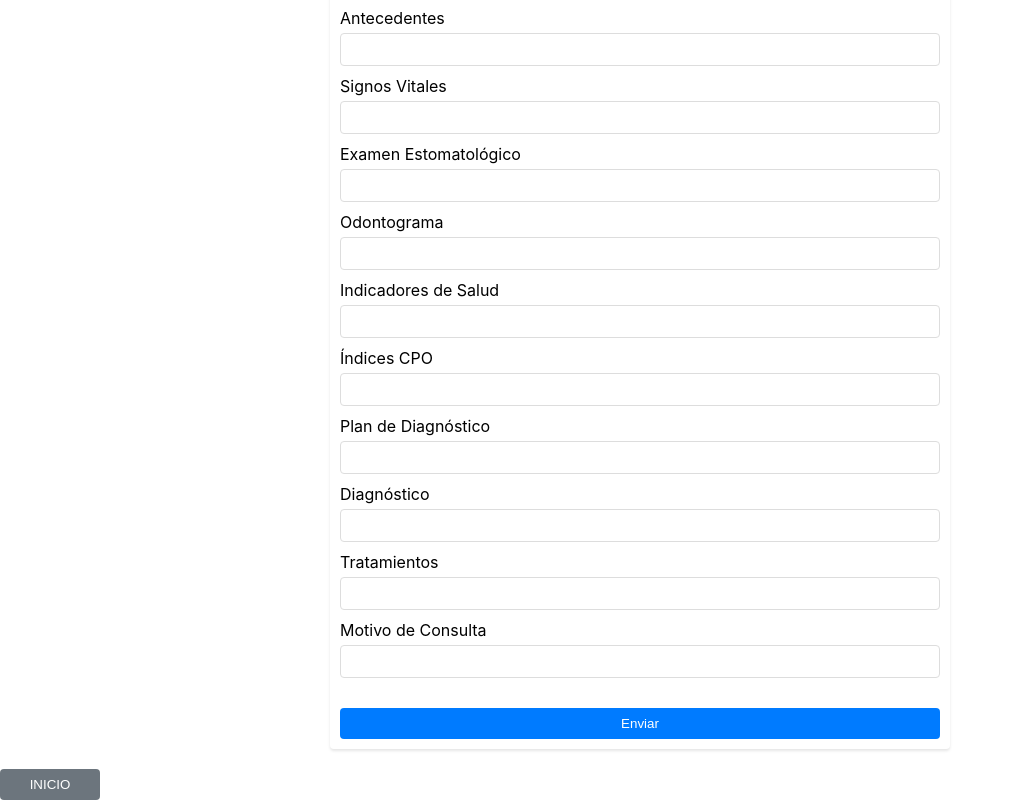
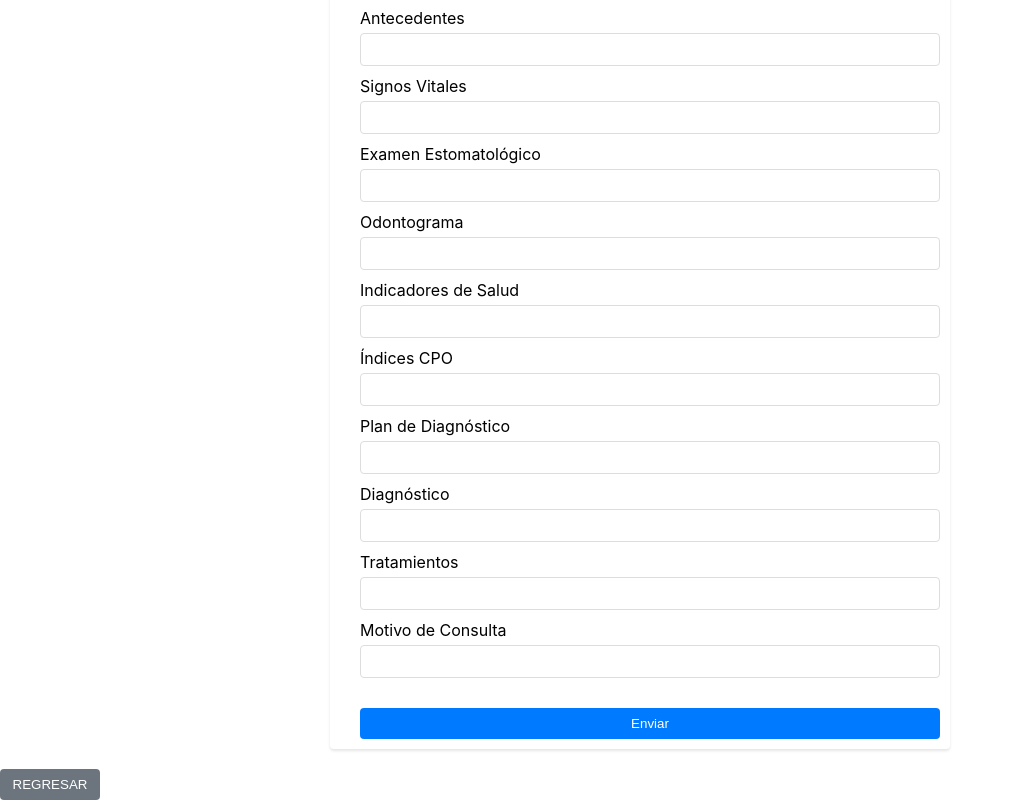
Before and after one commit to MgkJosue/FrontEnd-Portodent, a React (Create React App) app: page /consulta-form in a window 1280 px wide. Shown: the part 209-1009 px from the top of the page, without its empty margins (0-1011 px from the left). Built offline with nearby package versions, Linux system fonts and the light colour scheme.

Commit message:
botones y ventanas emergentes

```diff
--- a/src/App.js
+++ b/src/App.js
@@ -21,12 +21,8 @@ function App() {
         <Route path="/soporte-tecnico" element={<SoporteTecnico />} />
         <Route path="/inicio-paciente" element={<InicioPaciente />} />
 
-        <Route path="/editar-paciente/:pacienteId" element={<EditarPaciente />} />
-
+        <Route path="/editar-paciente/:pacienteId" element={<EditarPaciente />} />s
         <Route path="/historia-clinica-form/:pacienteId" element={<HistoriaClinicaForm />} />
-
-
-
       </Routes>
     </Router>
   );
--- a/src/styles/ConsultaForm.css
+++ b/src/styles/ConsultaForm.css
@@ -1,12 +1,26 @@
 /* ConsultaForm.css */
 .consulta-form {
+  flex: 1;
+  margin-left: 20px;
+  }
+  .page-container {
+    position: relative;
+  }
+
+  .form-container {
+    display: flex;
+    justify-content: space-between;
+    align-items: flex-start;
     max-width: 600px;
     margin: 0 auto;
     padding: 10px;
     box-shadow: 0 2px 3px rgba(0, 0, 0, 0.1);
     border-radius: 4px;
   }
-
+  .form-container.show-message {
+    opacity: 0.2;
+    pointer-events: none;
+  }
   .consulta-form h2 {
     text-align: center;
     margin-bottom: 20px;
@@ -35,3 +49,20 @@
     border-radius: 4px;
     cursor: pointer;
   }
+
+  .message-popup {
+    position: fixed;
+    top: 50%;
+    left: 50%;
+    transform: translate(-50%, -50%);
+    background-color: #fff;
+    border: 1px solid #ccc;
+    padding: 20px;
+    border-radius: 4px;
+    z-index: 9999;
+  }
+
+  .message-popup p {
+    margin: 0;
+    text-align: center;
+  }
--- a/src/views/ConsultaForm.js
+++ b/src/views/ConsultaForm.js
@@ -1,11 +1,16 @@
 import React, { useState, useEffect } from 'react';
 import axios from 'axios';
 import '../styles/ConsultaForm.css';
-import { Link, useLocation } from 'react-router-dom';
+import { Link, useLocation, useNavigate } from 'react-router-dom';
 
 export default function ConsultaForm() {
   const location = useLocation();
   const historiaId = location.state?.historiaId;
+  //regresar
+  const navigate = useNavigate();
+  //mensaje
+  const [showMessage, setShowMessage] = useState(false);
+
 
   const [formData, setFormData] = useState({
     ID_HistoriaC: '',
@@ -33,18 +38,30 @@ export default function ConsultaForm() {
     setFormData({ ...formData, [e.target.name]: e.target.value });
   };
 
+  //me quede aqui
   const handleSubmit = async (e) => {
     e.preventDefault();
     try {
       const response = await axios.post('http://localhost:8000/consultas/', formData);
       console.log(response.data);
+      setShowMessage(true);
+      setTimeout(() => {
+        setShowMessage(false);
+        navigate(`/historia-clinica-form/${historiaId}`); // Redireccionar a la vista BuscarPaciente.js
+      }, 2000);
     } catch (error) {
       console.error(error);
     }
   };
 
+  const handleRegresar = () => {
+    navigate(`/historia-clinica-form/${historiaId}`);
+  };
+
   return (
-    <><form onSubmit={handleSubmit} className="consulta-form">
+    <div className="page-container">
+      <div className={`form-container ${showMessage ? 'show-message' : ''}`}>
+      <form onSubmit={handleSubmit} className="consulta-form">
       <h2>Crear Consulta</h2>
       <div className="input-group">
         <input type="hidden" name="ID_HistoriaC" id="ID_HistoriaC" onChange={handleChange} value={formData.ID_HistoriaC} readOnly />
@@ -99,7 +116,14 @@ export default function ConsultaForm() {
       </div>
       <button type="submit">Enviar</button>
     </form>
-    <Link to="/"><button>INICIO</button></Link>
-    </>
+    </div>
+    {showMessage && (
+        <div className="message-popup">
+          <p><strong>SE AGREGO LA CONSULTA CORRECTAMENTE</strong></p>
+        </div>
+      )}
+      <button onClick={handleRegresar}>REGRESAR</button>
+  </div>
+
   );
 }
--- a/src/views/EditarPaciente.js
+++ b/src/views/EditarPaciente.js
@@ -1,7 +1,7 @@
 import '../styles/EditarPaciente.css';
 import React, { useState, useEffect } from 'react';
 import axios from 'axios';
-import { useParams, useNavigate } from 'react-router-dom';
+import { Link, useParams, useNavigate } from 'react-router-dom';
 
 
 export default function EditarPaciente() {
@@ -120,6 +120,7 @@ export default function EditarPaciente() {
           </div>
           <button type="submit">GUARDAR</button>
         </form>
+        <Link to="/buscar-paciente"><button>REGRESAR</button></Link>
       </div>
       {showMessage && (
         <div className="message-popup">
--- a/src/views/HistoriaClinica.js
+++ b/src/views/HistoriaClinica.js
@@ -2,6 +2,8 @@ import { useState, useEffect } from 'react';
 import { useParams, useNavigate } from 'react-router-dom';
 import axios from 'axios';
 import '../styles/HistoriaClinica.css';
+import { Link } from 'react-router-dom';
+
 
 function HistorialClinico() {
   const { pacienteId } = useParams();
@@ -75,6 +77,7 @@ function HistorialClinico() {
       ) : (
         <p className="carga-historial">Cargando historial clínico...</p>
       )}
+      <Link to="/buscar-paciente"><button>REGRESAR</button></Link>
     </div>
   );
 }
```
